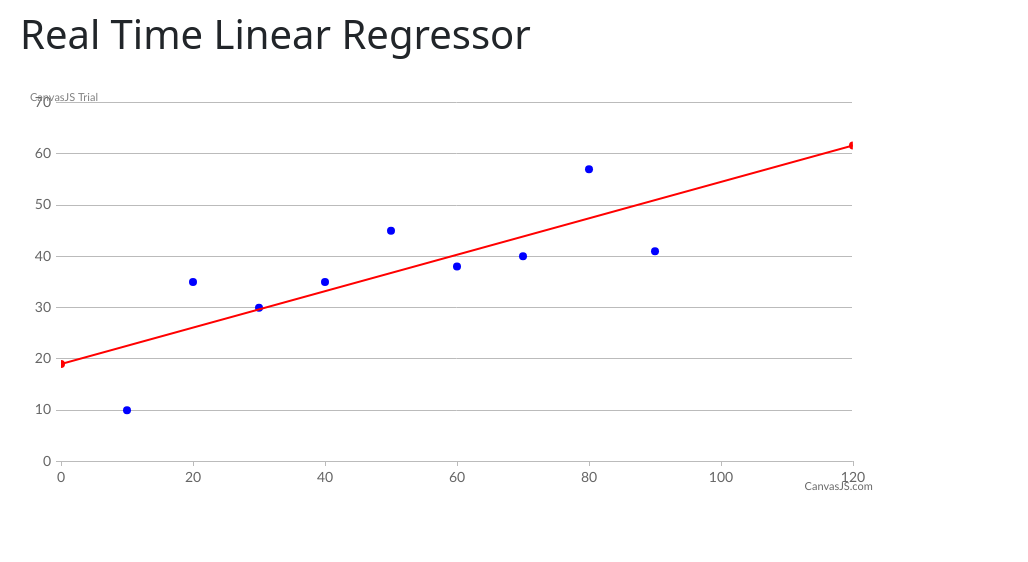
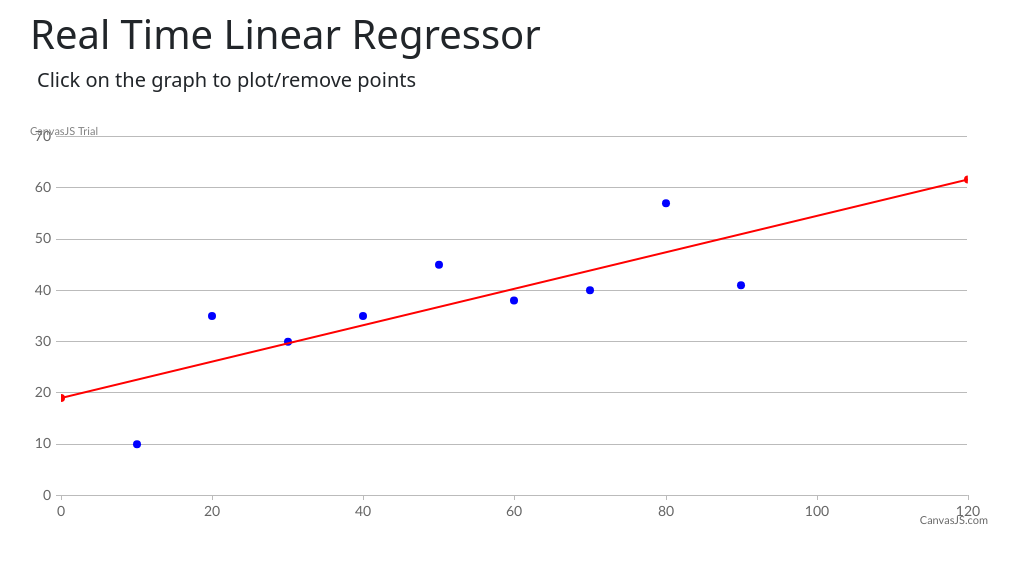
Before and after one commit to anshdholakia/Linear-Regression-Graph, a website: page index.html in a window 1280 px wide. Shown: the whole page, without its empty margins (0-1028 px from the left). Drawn offline with nearby package versions, Linux system fonts and the light colour scheme.

Commit message:
Adding instructions to the graph

```diff
--- a/index.html
+++ b/index.html
@@ -12,8 +12,12 @@
     <script src="https://ajax.googleapis.com/ajax/libs/jquery/3.5.1/jquery.min.js"></script>
 
     <style>
-        h1 {
-            margin: 10px 20px;
+        h1{
+            margin: 10px 30px;
+        }
+
+        h5{
+            margin: 10px 37px;
         }
 
         #chartContainer {
@@ -26,11 +30,13 @@
 <body>
 
     <h1>Real Time Linear Regressor</h1>
+    <h5>Click on the graph to plot/remove points</h5>
+
     <br /><!-- Just so that JSFiddle's Result label doesn't overlap the Chart -->
 
 
 
-    <div id="chartContainer" style="height: 400px; width: 66%;"></div>
+    <div id="chartContainer" style="height: 400px; width: 75%;"></div>
 
 
     <script>
@@ -188,6 +194,7 @@
 
     </script>
 
+
 </body>
 
 </html>
```
